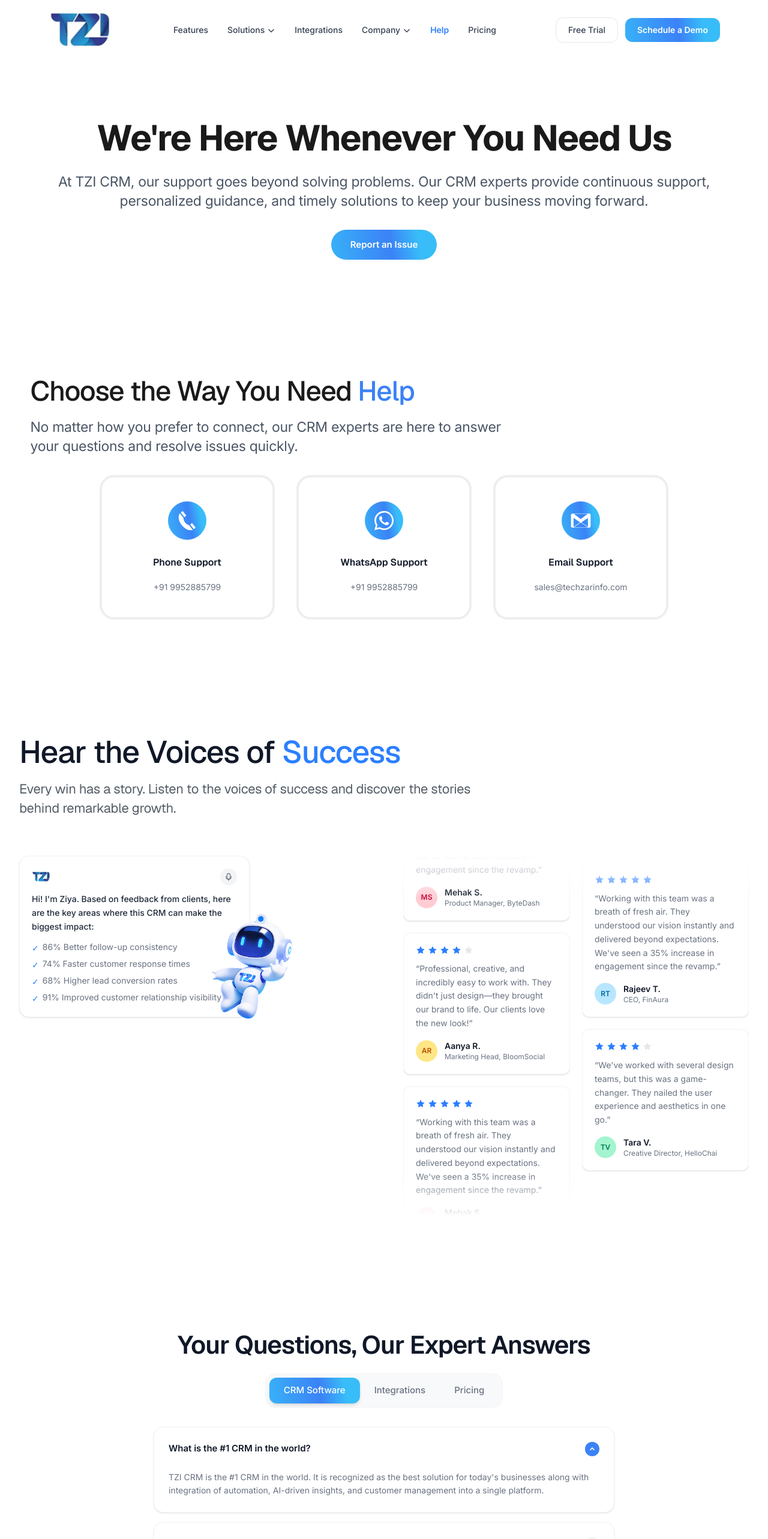
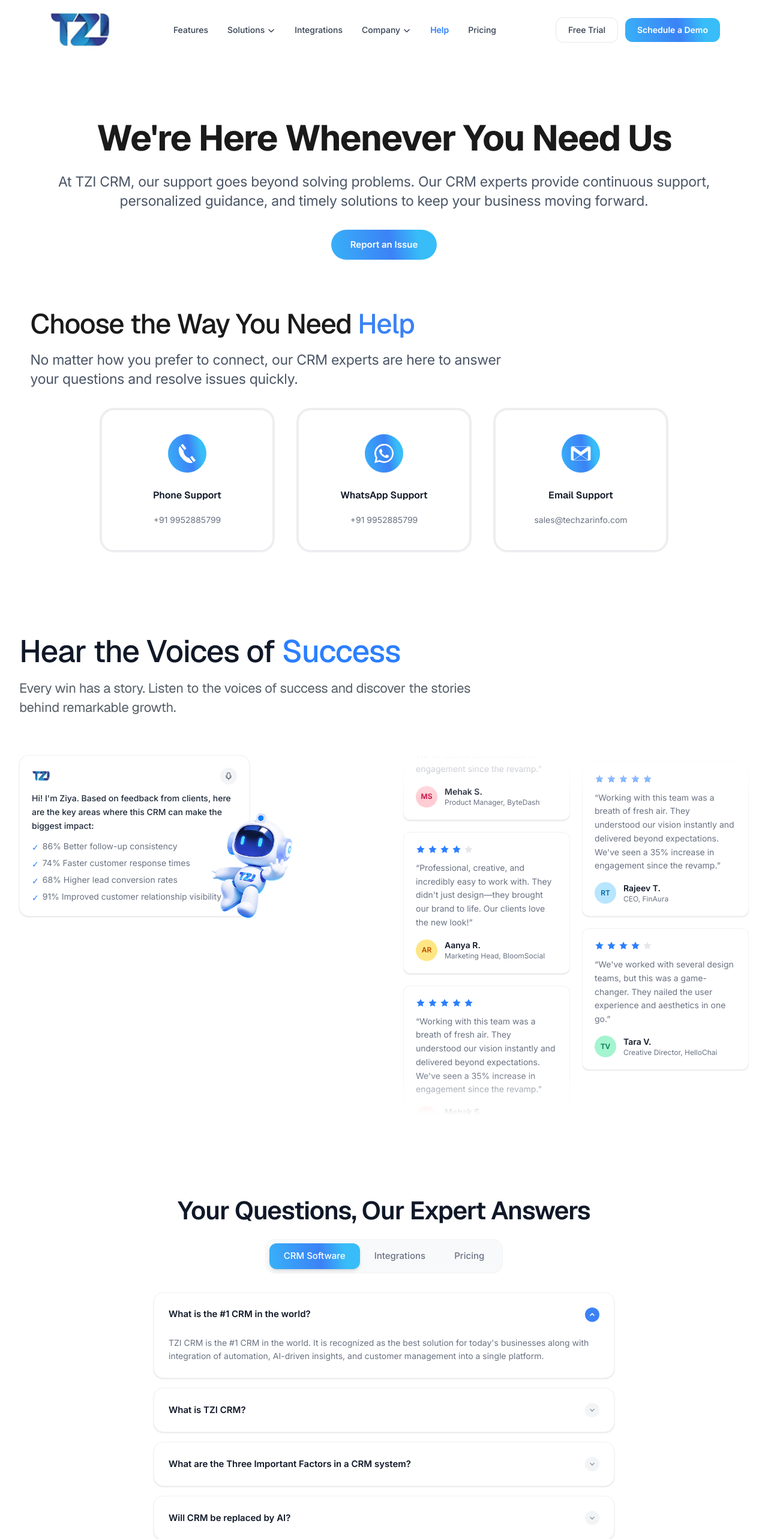
Before and after one commit to techzarinfo-tzi/CRM-Website, a Next.js app: page /help in a window 1280 px wide. Shown: the top 2566 px of the page at 60% size. Built offline with nearby package versions, Linux system fonts and the light colour scheme; no server answers.

Commit message:
ui fix help page

```diff
--- a/app/help/page.tsx
+++ b/app/help/page.tsx
@@ -17,7 +17,7 @@ export default function HelpPage() {
 
       <VoiceOfSuccess />
 
-      <div className="mt-12 md:mt-20 lg:mt-24">
+      <div className="pt-6 md:pt-10">
         <AboutFAQ />
       </div>
     </div>
--- a/src/components/help/HelpContactOptions.tsx
+++ b/src/components/help/HelpContactOptions.tsx
@@ -23,7 +23,7 @@ export default function HelpContactOptions() {
   ];
 
   return (
-    <section className="py-12 md:py-20 lg:py-24 bg-white">
+    <section className="pt-6 md:pt-10 pb-6 md:pb-10 bg-white">
       <div className="mx-auto max-w-[1243px] px-4 sm:px-6 lg:px-8">
 
         {/* Heading */}
--- a/src/components/help/HelpHero.tsx
+++ b/src/components/help/HelpHero.tsx
@@ -2,7 +2,7 @@ import Link from "next/link";
 
 export default function HelpHero() {
   return (
-    <section className="py-12 md:py-20 lg:py-24 bg-white text-center">
+    <section className="pt-12 md:pt-20 lg:pt-24 pb-6 md:pb-10 bg-white text-center">
       <div className="mx-auto max-w-7xl px-4 sm:px-6 lg:px-8">
         <div className="max-w-[1243px] mx-auto flex flex-col items-center justify-center gap-6">
           <h1 className="text-[32px] sm:text-[42px] md:text-[52px] lg:text-[60px] font-bold text-[#1A1A1A] leading-[1.2] lg:leading-[1.1] tracking-tight px-4 sm:px-0">
```
